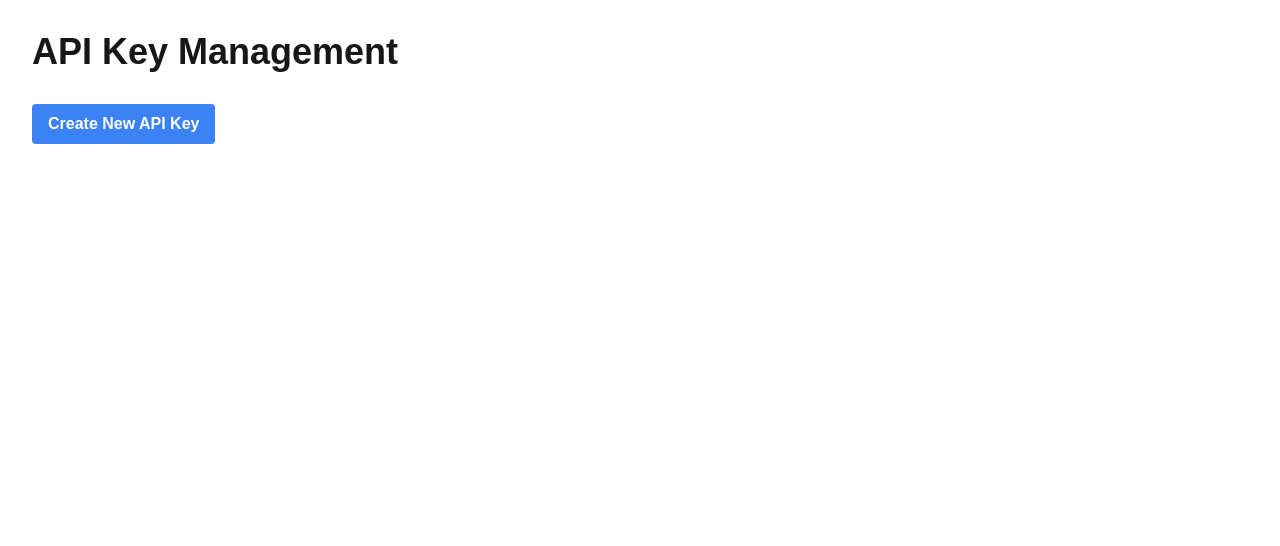
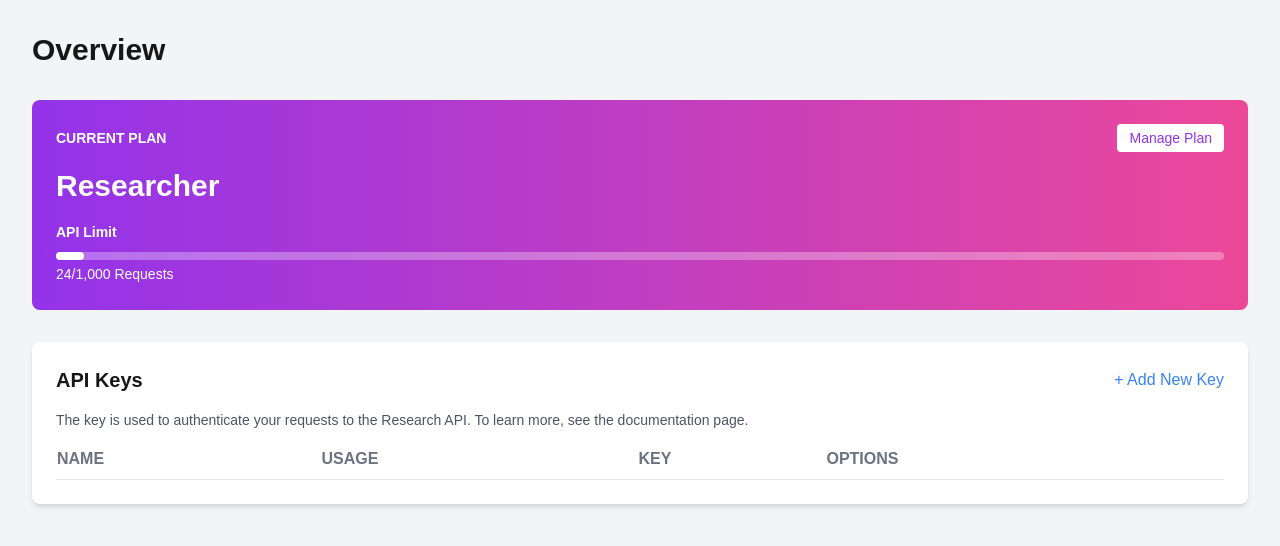
Before and after one commit to Sam-M345/dandi, a Next.js app: page /dashboards in a window 1280 px wide. Shown: the top 546 px of the page. Built offline with nearby package versions, Linux system fonts and the light colour scheme.

Commit message:
20-supaebase integration

```diff
--- a/src/app/dashboards/page.js
+++ b/src/app/dashboards/page.js
@@ -1,12 +1,184 @@
+'use client';
+import { useState, useEffect } from 'react';
+
 export default function APIKeyManagement() {
+  const [apiKeys, setApiKeys] = useState([]);
+  const [newKeyName, setNewKeyName] = useState('');
+  const [newKeyValue, setNewKeyValue] = useState('');
+  const [isEnteringValue, setIsEnteringValue] = useState(false);
+  const [editingKey, setEditingKey] = useState(null);
+  const [visibleKeys, setVisibleKeys] = useState({});
+
+  const handleCreateKey = () => {
+    if (editingKey) {
+      handleUpdate();
+    } else if (newKeyName.trim()) {
+      const newKey = {
+        id: Date.now(),
+        name: newKeyName.trim(),
+        key: 'tvly-' + Math.random().toString(36).substr(2, 32)
+      };
+      setApiKeys([...apiKeys, newKey]);
+      setNewKeyName('');
+      setIsEnteringValue(false);
+    }
+  };
+
+  const handleKeyPress = (e) => {
+    if (e.key === 'Enter' && isEnteringValue) {
+      handleCreateKey();
+    }
+  };
+
+  const handleEdit = (id) => {
+    const keyToEdit = apiKeys.find(key => key.id === id);
+    if (keyToEdit) {
+      setEditingKey(keyToEdit);
+      setNewKeyName(keyToEdit.name);
+      setNewKeyValue(keyToEdit.key);
+      setIsEnteringValue(true);
+    }
+  };
+
+  const handleUpdate = () => {
+    if (editingKey && newKeyName.trim() && newKeyValue.trim()) {
+      const updatedKeys = apiKeys.map(key =>
+        key.id === editingKey.id ? { ...key, name: newKeyName.trim(), key: newKeyValue.trim() } : key
+      );
+      setApiKeys(updatedKeys);
+      setEditingKey(null);
+      setNewKeyName('');
+      setNewKeyValue('');
+      setIsEnteringValue(false);
+    }
+  };
+
+  const handleDelete = (id) => {
+    const updatedKeys = apiKeys.filter(key => key.id !== id);
+    setApiKeys(updatedKeys);
+  };
+
+  const toggleKeyVisibility = (id) => {
+    setVisibleKeys(prev => ({
+      ...prev,
+      [id]: !prev[id]
+    }));
+  };
+
   return (
-    <main className="min-h-screen p-8">
-      <div>
-        <h1 className="text-4xl font-bold mb-8">API Key Management</h1>
-        <button className="bg-blue-500 hover:bg-blue-700 text-white font-bold py-2 px-4 rounded">
-          Create New API Key
-        </button>
+    <main className="min-h-screen p-8 bg-gray-100">
+      <h1 className="text-3xl font-bold mb-8">Overview</h1>
+
+      {/* Current Plan Card */}
+      <div className="bg-gradient-to-r from-purple-600 to-pink-500 rounded-lg p-6 mb-8 text-white">
+        <div className="flex justify-between items-center mb-4">
+          <span className="text-sm font-semibold">CURRENT PLAN</span>
+          <button className="bg-white text-purple-600 px-3 py-1 rounded text-sm">Manage Plan</button>
+        </div>
+        <h2 className="text-3xl font-bold mb-4">Researcher</h2>
+        <div>
+          <span className="text-sm font-semibold">API Limit</span>
+          <div className="w-full bg-white bg-opacity-30 rounded-full h-2 mt-2">
+            <div className="bg-white rounded-full h-2" style={{ width: '2.4%' }}></div>
+          </div>
+          <span className="text-sm mt-1 inline-block">24/1,000 Requests</span>
+        </div>
       </div>
+
+      {/* API Keys Section */}
+      <div className="bg-white rounded-lg p-6 shadow-md">
+        <div className="flex justify-between items-center mb-4">
+          <h2 className="text-xl font-semibold">API Keys</h2>
+          <button
+            onClick={() => setIsEnteringValue(true)}
+            className="text-blue-500 hover:text-blue-700"
+          >
+            + Add New Key
+          </button>
+        </div>
+        <p className="text-sm text-gray-600 mb-4">
+          The key is used to authenticate your requests to the Research API. To learn more, see the documentation page.
+        </p>
+
+        {/* API Key Table */}
+        <table className="w-full">
+          <thead>
+            <tr className="text-left text-gray-500 border-b">
+              <th className="pb-2">NAME</th>
+              <th className="pb-2">USAGE</th>
+              <th className="pb-2">KEY</th>
+              <th className="pb-2">OPTIONS</th>
+            </tr>
+          </thead>
+          <tbody>
+            {apiKeys.map((apiKey) => (
+              <tr key={apiKey.id} className="border-b">
+                <td className="py-3">{apiKey.name}</td>
+                <td className="py-3">0</td>
+                <td className="py-3">
+                  {visibleKeys[apiKey.id] ? apiKey.key : 'tvly-********************************'}
+                </td>
+                <td className="py-3 flex space-x-2">
+                  <button
+                    onClick={() => toggleKeyVisibility(apiKey.id)}
+                    className="text-gray-500 hover:text-gray-700"
+                  >
+                    {visibleKeys[apiKey.id] ? '🙈' : '👁️'}
+                  </button>
+                  <button className="text-gray-500 hover:text-gray-700">📋</button>
+                  <button
+                    onClick={() => handleEdit(apiKey.id)}
+                    className="text-gray-500 hover:text-gray-700"
+                  >
+                    ✏️
+                  </button>
+                  <button
+                    onClick={() => handleDelete(apiKey.id)}
+                    className="text-gray-500 hover:text-gray-700"
+                  >
+                    🗑️
+                  </button>
+                </td>
+              </tr>
+            ))}
+          </tbody>
+        </table>
+      </div>
+
+      {/* Add/Edit Key Modal */}
+      {isEnteringValue && (
+        <div className="fixed inset-0 bg-black bg-opacity-50 flex items-center justify-center">
+          <div className="bg-white p-6 rounded-lg w-96">
+            <h2 className="text-xl font-semibold mb-4">{editingKey ? 'Edit API Key' : 'Add New API Key'}</h2>
+            <input
+              type="text"
+              value={newKeyName}
+              onChange={(e) => setNewKeyName(e.target.value)}
+              onKeyPress={handleKeyPress}
+              placeholder="Enter key name"
+              className="w-full border rounded px-3 py-2 mb-4"
+            />
+            <div className="flex justify-end space-x-2">
+              <button
+                onClick={() => {
+                  setIsEnteringValue(false);
+                  setEditingKey(null);
+                  setNewKeyName('');
+                }}
+                className="px-4 py-2 border rounded"
+              >
+                Cancel
+              </button>
+              <button
+                onClick={handleCreateKey}
+                className="px-4 py-2 bg-blue-500 text-white rounded"
+              >
+                {editingKey ? 'Update' : 'Create'}
+              </button>
+            </div>
+          </div>
+        </div>
+      )}
     </main>
   );
 }
```
